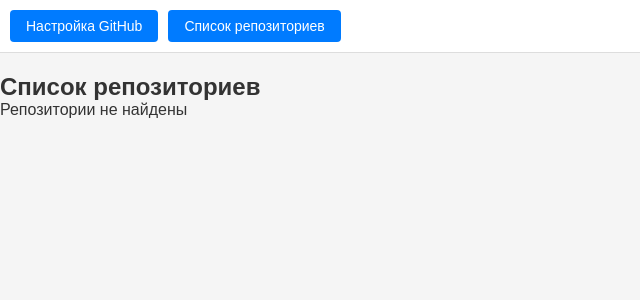
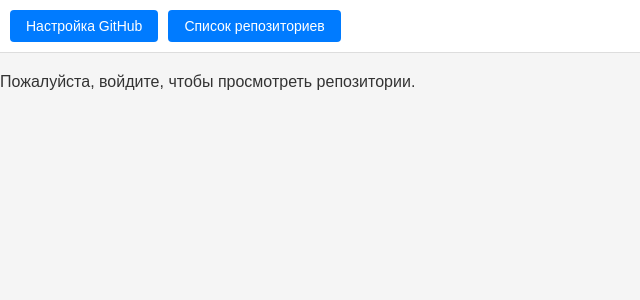
Before and after one commit to Artur023/github-admin, a React (Create React App) app: page / in a window 1280 px wide. Both pictures are taken after a click on the button "Список репозиториев". Shown: the top 300 px of the page, without its empty margins (0-640 px from the left). Built offline with nearby package versions, Linux system fonts and the light colour scheme.

Commit message:
feat: fix repos

```diff
--- a/src/components/RepoList.js
+++ b/src/components/RepoList.js
@@ -14,10 +14,12 @@ const RepoList = () => {
   const [editRepo, setEditRepo] = useState(null);
 
   useEffect(() => {
-    if (login) {
+    if (login && repos.length === 0) {
       dispatch(fetchRepos());
     }
-  }, [dispatch, login]);
+  }, [dispatch, login, repos.length]);
+
+
 
   const handleCreateRepo = (repoData) => {
     dispatch(createRepo(repoData));
@@ -40,7 +42,13 @@ const RepoList = () => {
   const handleViewRepo = (repo) => {
     setViewRepo(repo);
   };
-
+  if (!login) {
+    return (
+      <div>
+        <p>Пожалуйста, войдите, чтобы просмотреть репозитории.</p>
+      </div>
+    );
+  }
   return (
     <div>
       <h2>Список репозиториев</h2>
--- a/src/redux/reposSlice.js
+++ b/src/redux/reposSlice.js
@@ -1,6 +1,7 @@
 const initialState = {
   loading: false,
   error: null,
+  repos: [],
 };
 
 export const fetchReposStart = () => ({ type: 'FETCH_REPOS_START' });
```
